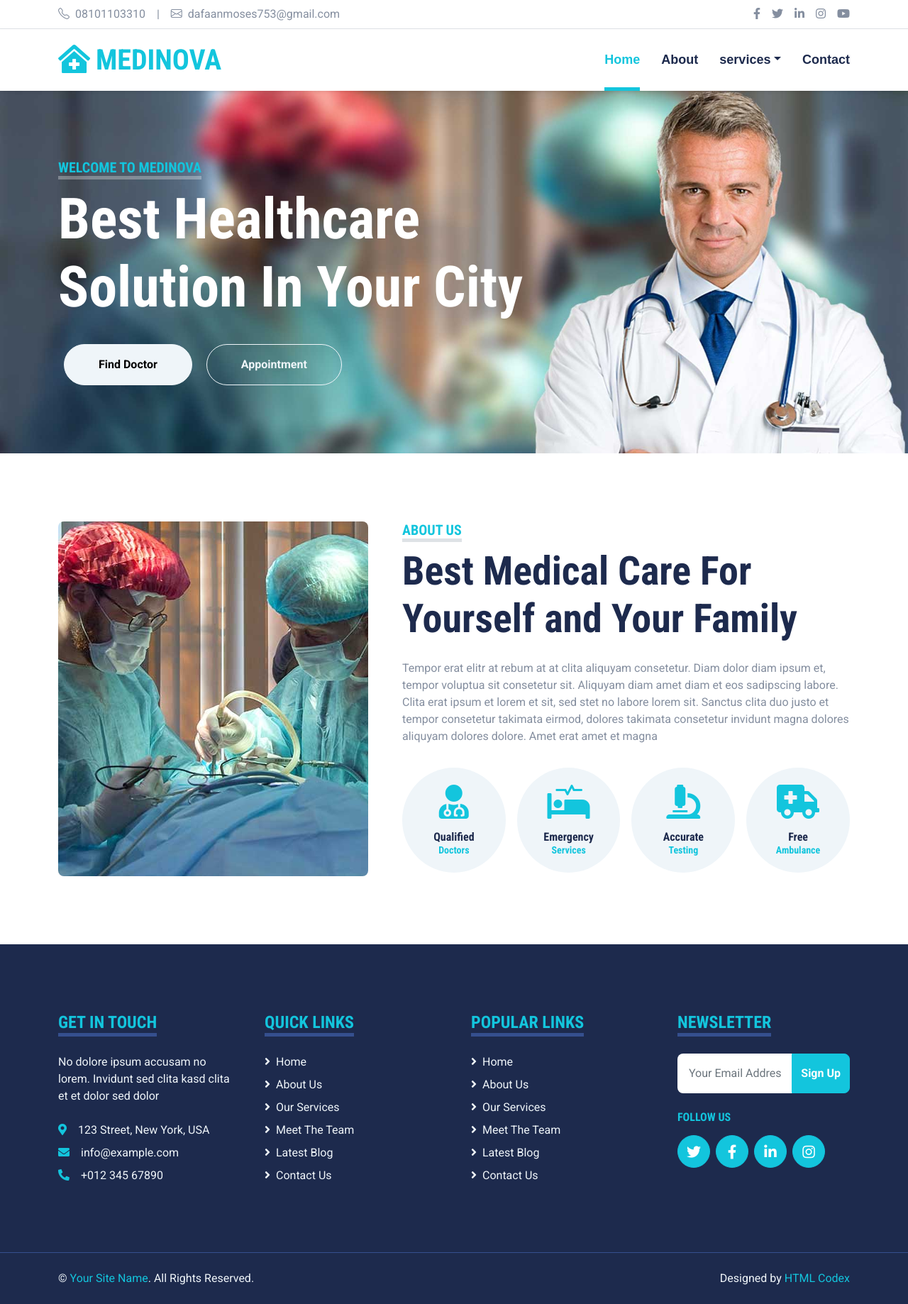
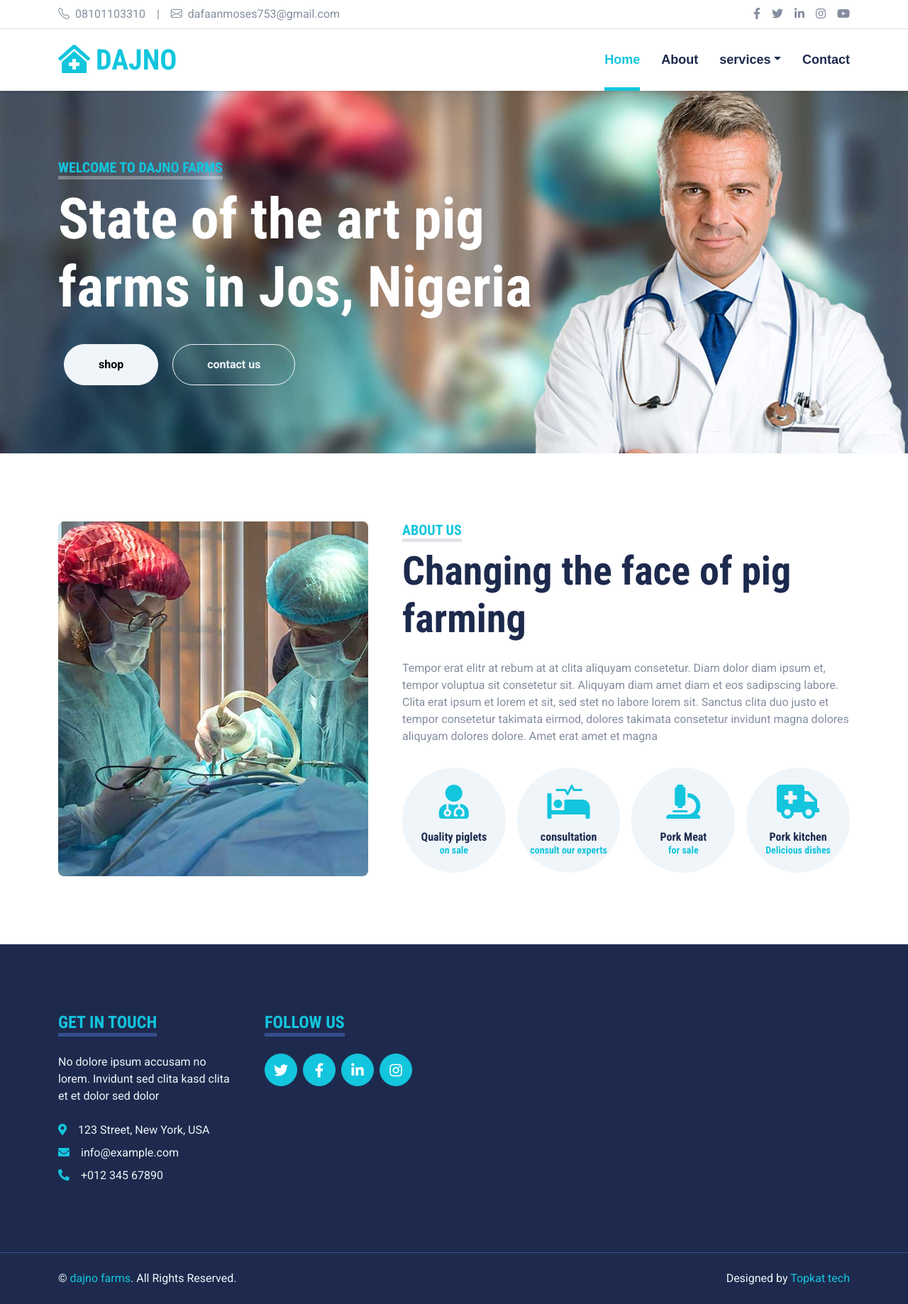
Before and after one commit to dafaan/dajno-farms, a Django app: page / in a window 1280 px wide. Shown: the whole page at 71% size. Run offline with Django 3.2, Linux system fonts and the light colour scheme; some libraries are stand-ins or nearby versions.

Commit message:
front end edits

```diff
--- a/templates/base.html
+++ b/templates/base.html
@@ -75,7 +75,7 @@
         <div class="container">
             <nav class="navbar navbar-expand-lg bg-white navbar-light py-3 py-lg-0">
                 <a href="/" class="navbar-brand">
-                    <h1 class="m-0 text-uppercase text-primary"><i class="fa fa-clinic-medical me-2"></i>Medinova</h1>
+                    <h1 class="m-0 text-uppercase text-primary"><i class="fa fa-clinic-medical me-2"></i>Dajno</h1>
                 </a>
                 <button class="navbar-toggler" type="button" data-bs-toggle="collapse" data-bs-target="#navbarCollapse">
                     <span class="navbar-toggler-icon"></span>
@@ -89,10 +89,6 @@
                             <div class="dropdown-menu m-0">
                                 <a href="blog.html" class="dropdown-item">Blog Grid</a>
                                 <a href="detail.html" class="dropdown-item">Blog Detail</a>
-                                <a href="team.html" class="dropdown-item">The Team</a>
-                                <a href="testimonial.html" class="dropdown-item">Testimonial</a>
-                                <a href="appointment.html" class="dropdown-item">Appointment</a>
-                                <a href="search.html" class="dropdown-item">Search</a>
                             </div>
                         </div>
                         <a href="contact.html" class="nav-item nav-link">Contact</a>
@@ -119,36 +115,7 @@
                     <p class="mb-0"><i class="fa fa-phone-alt text-primary me-3"></i>+012 345 67890</p>
                 </div>
                 <div class="col-lg-3 col-md-6">
-                    <h4 class="d-inline-block text-primary text-uppercase border-bottom border-5 border-secondary mb-4">Quick Links</h4>
-                    <div class="d-flex flex-column justify-content-start">
-                        <a class="text-light mb-2" href="#"><i class="fa fa-angle-right me-2"></i>Home</a>
-                        <a class="text-light mb-2" href="#"><i class="fa fa-angle-right me-2"></i>About Us</a>
-                        <a class="text-light mb-2" href="#"><i class="fa fa-angle-right me-2"></i>Our Services</a>
-                        <a class="text-light mb-2" href="#"><i class="fa fa-angle-right me-2"></i>Meet The Team</a>
-                        <a class="text-light mb-2" href="#"><i class="fa fa-angle-right me-2"></i>Latest Blog</a>
-                        <a class="text-light" href="#"><i class="fa fa-angle-right me-2"></i>Contact Us</a>
-                    </div>
-                </div>
-                <div class="col-lg-3 col-md-6">
-                    <h4 class="d-inline-block text-primary text-uppercase border-bottom border-5 border-secondary mb-4">Popular Links</h4>
-                    <div class="d-flex flex-column justify-content-start">
-                        <a class="text-light mb-2" href="#"><i class="fa fa-angle-right me-2"></i>Home</a>
-                        <a class="text-light mb-2" href="#"><i class="fa fa-angle-right me-2"></i>About Us</a>
-                        <a class="text-light mb-2" href="#"><i class="fa fa-angle-right me-2"></i>Our Services</a>
-                        <a class="text-light mb-2" href="#"><i class="fa fa-angle-right me-2"></i>Meet The Team</a>
-                        <a class="text-light mb-2" href="#"><i class="fa fa-angle-right me-2"></i>Latest Blog</a>
-                        <a class="text-light" href="#"><i class="fa fa-angle-right me-2"></i>Contact Us</a>
-                    </div>
-                </div>
-                <div class="col-lg-3 col-md-6">
-                    <h4 class="d-inline-block text-primary text-uppercase border-bottom border-5 border-secondary mb-4">Newsletter</h4>
-                    <form action="">
-                        <div class="input-group">
-                            <input type="text" class="form-control p-3 border-0" placeholder="Your Email Address">
-                            <button class="btn btn-primary">Sign Up</button>
-                        </div>
-                    </form>
-                    <h6 class="text-primary text-uppercase mt-4 mb-3">Follow Us</h6>
+                    <h4 class="d-inline-block text-primary text-uppercase border-bottom border-5 border-secondary mb-4">Follow us</h4>
                     <div class="d-flex">
                         <a class="btn btn-lg btn-primary btn-lg-square rounded-circle me-2" href="#"><i class="fab fa-twitter"></i></a>
                         <a class="btn btn-lg btn-primary btn-lg-square rounded-circle me-2" href="#"><i class="fab fa-facebook-f"></i></a>
@@ -163,10 +130,10 @@
         <div class="container">
             <div class="row g-5">
                 <div class="col-md-6 text-center text-md-start">
-                    <p class="mb-md-0">&copy; <a class="text-primary" href="#">Your Site Name</a>. All Rights Reserved.</p>
+                    <p class="mb-md-0">&copy; <a class="text-primary" href="#">dajno farms</a>. All Rights Reserved.</p>
                 </div>
                 <div class="col-md-6 text-center text-md-end">
-                    <p class="mb-0">Designed by <a class="text-primary" href="https://htmlcodex.com">HTML Codex</a></p>
+                    <p class="mb-0">Designed by <a class="text-primary" href="https://htmlcodex.com">Topkat tech</a></p>
                 </div>
             </div>
         </div>
--- a/templates/index.html
+++ b/templates/index.html
@@ -8,11 +8,11 @@
     <div class="container py-5">
         <div class="row justify-content-start">
             <div class="col-lg-8 text-center text-lg-start">
-                <h5 class="d-inline-block text-primary text-uppercase border-bottom border-5" style="border-color: rgba(256, 256, 256, .3) !important;">Welcome To Medinova</h5>
-                <h1 class="display-1 text-white mb-md-4">Best Healthcare Solution In Your City</h1>
+                <h5 class="d-inline-block text-primary text-uppercase border-bottom border-5" style="border-color: rgba(256, 256, 256, .3) !important;">Welcome To dajno farms</h5>
+                <h1 class="display-1 text-white mb-md-4">State of the art pig farms in Jos, Nigeria</h1>
                 <div class="pt-2">
-                    <a href="" class="btn btn-light rounded-pill py-md-3 px-md-5 mx-2">Find Doctor</a>
-                    <a href="" class="btn btn-outline-light rounded-pill py-md-3 px-md-5 mx-2">Appointment</a>
+                    <a href="" class="btn btn-light rounded-pill py-md-3 px-md-5 mx-2">shop</a>
+                    <a href="" class="btn btn-outline-light rounded-pill py-md-3 px-md-5 mx-2">contact us</a>
                 </div>
             </div>
         </div>
@@ -32,32 +32,32 @@
             <div class="col-lg-7">
                 <div class="mb-4">
                     <h5 class="d-inline-block text-primary text-uppercase border-bottom border-5">About Us</h5>
-                    <h1 class="display-4">Best Medical Care For Yourself and Your Family</h1>
+                    <h1 class="display-4">Changing the face of pig farming</h1>
                 </div>
                 <p>Tempor erat elitr at rebum at at clita aliquyam consetetur. Diam dolor diam ipsum et, tempor voluptua sit consetetur sit. Aliquyam diam amet diam et eos sadipscing labore. Clita erat ipsum et lorem et sit, sed stet no labore lorem sit. Sanctus clita duo justo et tempor consetetur takimata eirmod, dolores takimata consetetur invidunt magna dolores aliquyam dolores dolore. Amet erat amet et magna</p>
                 <div class="row g-3 pt-3">
                     <div class="col-sm-3 col-6">
                         <div class="bg-light text-center rounded-circle py-4">
                             <i class="fa fa-3x fa-user-md text-primary mb-3"></i>
-                            <h6 class="mb-0">Qualified<small class="d-block text-primary">Doctors</small></h6>
+                            <h6 class="mb-0">Quality piglets<small class="d-block text-primary">on sale</small></h6>
                         </div>
                     </div>
                     <div class="col-sm-3 col-6">
                         <div class="bg-light text-center rounded-circle py-4">
                             <i class="fa fa-3x fa-procedures text-primary mb-3"></i>
-                            <h6 class="mb-0">Emergency<small class="d-block text-primary">Services</small></h6>
+                            <h6 class="mb-0">consultation<small class="d-block text-primary">consult our experts</small></h6>
                         </div>
                     </div>
                     <div class="col-sm-3 col-6">
                         <div class="bg-light text-center rounded-circle py-4">
                             <i class="fa fa-3x fa-microscope text-primary mb-3"></i>
-                            <h6 class="mb-0">Accurate<small class="d-block text-primary">Testing</small></h6>
+                            <h6 class="mb-0">Pork Meat<small class="d-block text-primary">for sale</small></h6>
                         </div>
                     </div>
                     <div class="col-sm-3 col-6">
                         <div class="bg-light text-center rounded-circle py-4">
                             <i class="fa fa-3x fa-ambulance text-primary mb-3"></i>
-                            <h6 class="mb-0">Free<small class="d-block text-primary">Ambulance</small></h6>
+                            <h6 class="mb-0">Pork kitchen<small class="d-block text-primary">Delicious dishes</small></h6>
                         </div>
                     </div>
                 </div>
```
